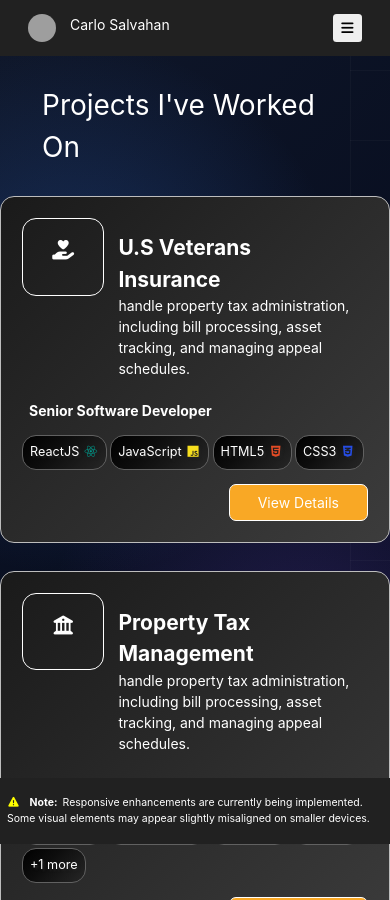
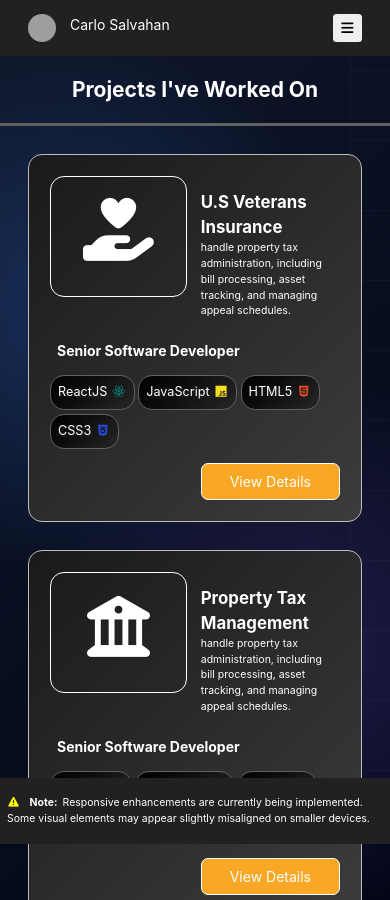
Before and after one commit to carlosalvahan/carlo-salvahan-portfolio, an Angular app: page /projects in a window 390 px wide. Built offline with nearby package versions, Linux system fonts and the light colour scheme; grey boxes are pictures that could not be loaded.

Commit message:
fix projects and skills for mobile

```diff
--- a/src/app/pages/projects-page/projects-page.component.scss
+++ b/src/app/pages/projects-page/projects-page.component.scss
@@ -8,10 +8,15 @@
 
     .projects-header {
         display: flex;
-        flex: 0 0 10rem;
+        flex: 0 0 5rem;
         align-items: center;
         padding: 1rem 3rem;
-        font-size: 2rem;
+        font-size: 1.5rem;
+        position: sticky;
+        top: 0;
+        border-bottom: 3px solid #616161;
+        justify-content: center;
+        font-weight: 700;
     }
 
     .projects-content {
@@ -20,6 +25,8 @@
         gap: 2rem;
         width: 100%;
         justify-content: center;
+        overflow-y: auto;
+        padding: 2rem;
 
         .project-item {
             display: flex;
@@ -59,7 +66,10 @@
 
                     .project-title {
                         font-weight: 700;
-                        font-size: 1.5rem;
+                        font-size: 1.2rem;
+                    }
+                    .project-subtitle {
+                        font-size: 0.75rem;
                     }
                 }
 
@@ -71,7 +81,7 @@
                     flex: 0 0 auto;
 
                     i {
-                        font-size: 5vw;
+                        font-size: 4.5rem;
                         margin-bottom: 1rem;
                         color: white;
                         text-shadow: 1px 1px 1px #212121;
@@ -140,3 +150,17 @@
         transform: translateY(0);
     }
 }
+
+@media (min-width: 1128px) {
+    .projects-container {
+        .projects-header {
+            font-size: 3rem;
+             flex: 0 0 10rem;
+        }
+
+        .projects-content {
+            padding: 3rem;
+
+        }
+    }
+}
--- a/src/app/pages/skills-page/skills-page.component.html
+++ b/src/app/pages/skills-page/skills-page.component.html
@@ -1,7 +1,7 @@
 <div class="full-screen-container">
     <div class="skill-header">
         <div class="header-container">
-            <h3>Skills and Expertise <i class="fa-solid fa-code"></i></h3>
+            <span>Skills and Expertise <i class="fa-solid fa-code"></i></span>
         </div>
     </div>
     <div class="skill-content">
--- a/src/app/pages/skills-page/skills-page.component.scss
+++ b/src/app/pages/skills-page/skills-page.component.scss
@@ -8,11 +8,13 @@
     animation: fadeIn 1s ease-out;
 
     .skill-header {
-        flex: 0 0 10rem;
+        flex: 0 0 5rem;
         display: flex;
         flex-direction: column;
         align-items: center;
-        border-bottom: 1px solid #616161;
+        font-weight: 700;
+        border-bottom: 3px solid #616161;
+        padding: 1rem 3rem;
 
         .header-container {
             color: #ffd180;
@@ -34,10 +36,9 @@
             overflow-x: hidden;
             overflow-y: auto;
             white-space: nowrap;
-            padding: 1rem;
-            padding: 5rem 2rem;
+            padding: 2rem 0;
             height: 100%;
-            flex: 0 0 15rem;
+            flex: 0 0 7rem;
             flex-direction: column;
             align-items: center;
             background-color: #424242;
@@ -50,7 +51,7 @@
             }
 
             i {
-                font-size: 5rem;
+                font-size: 2rem;
                 text-shadow: 1px 1px 1px black;
 
                 &:hover {
@@ -92,6 +93,7 @@
                     display: flex;
                     justify-content: center;
                     align-items: center;
+                    display: none;
 
                     .desc-image {
                         font-size: 9rem;
@@ -111,11 +113,11 @@
                     align-items: flex-start;
 
                     .skill-desc-details {
-                        padding: 0 2rem;
-                        padding-top: 1.5rem;
+                        padding: 0 0.5rem;
                         display: flex;
                         flex-direction: column;
                         flex-wrap: wrap;
+                        font-size: 0.75rem;
 
                         h3 {
                             margin: 0;
@@ -195,3 +197,41 @@
         opacity: 1;
     }
 }
+
+@media (min-width: 1128px) {
+    .full-screen-container {
+        .skill-header {
+            flex: 0 0 10rem;
+            font-size: 3rem;
+        }
+
+        .skill-content {
+            flex: 1;
+            display: flex;
+            overflow: hidden;
+
+            .skill-container {
+                flex: 0 0 15rem;
+                padding: 4rem 0;
+
+                i {
+                    font-size: 5rem;
+                }
+            }
+
+            .skill-desc-container {
+                .skill-desc-header {
+                    .skill-image {
+                        display: flex;
+                    }
+                    .skill-desc-details-container {
+                        .skill-desc-details {
+                            font-size: 1rem;
+                            padding-top: 1.5rem;
+                        }
+                    }
+                }
+            }
+        }
+    }
+}
```
